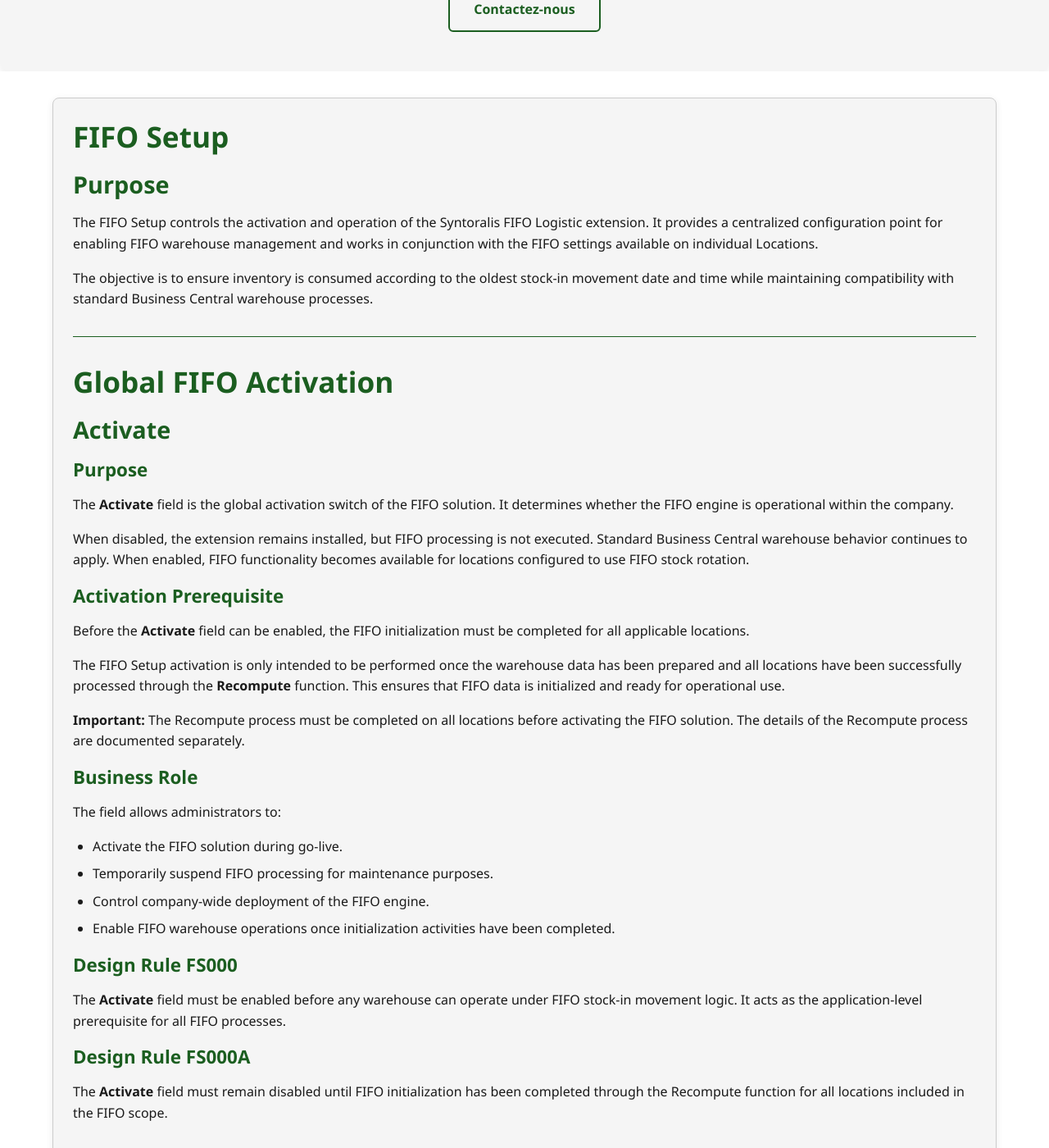
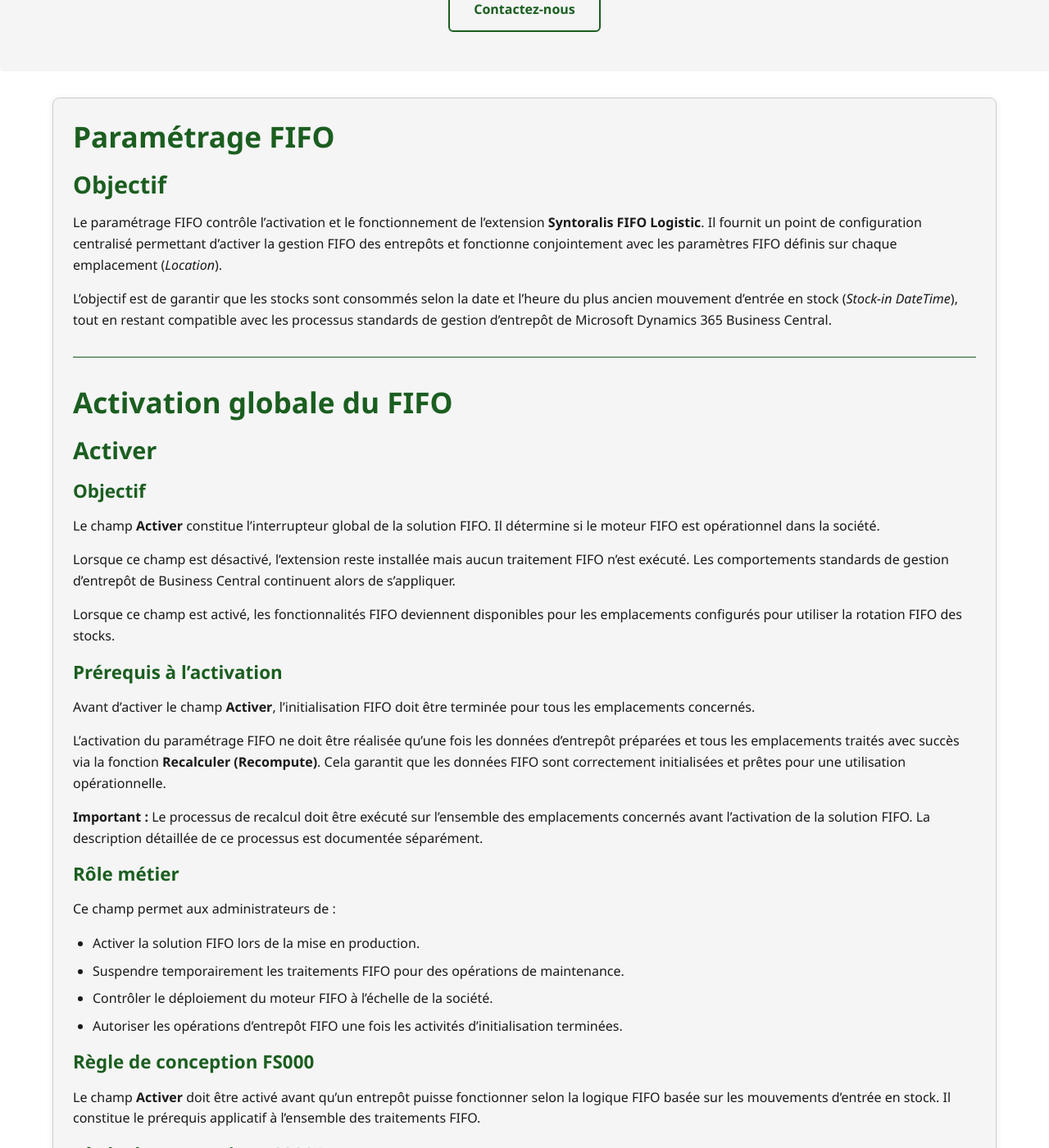
Before and after one commit to Syntoralis/BCApps, a Jekyll site: the page built from docs/syntoralis-fifo-logistic/setup.md, in a window 1280 px wide and 1400 px high, scrolled down 366 px. Shown: the whole window at 82% size. Built offline with Jekyll 4.4.1, drawn with Linux system fonts in a browser that asks for light colours; some of the changed text lies outside the part shown.

Commit message:
feat: update French documentation and add English versions for Syntoralis FIFO Logistic setup

````diff
--- a/docs/_layouts/default.html
+++ b/docs/_layouts/default.html
@@ -140,7 +140,7 @@
       </div>
       <div style="flex: 1 1 150px; text-align: center; max-width: 200px;">
         <a href="https://planet-techcare.green/signataires/#signa_formation" target="_blank" rel="noopener noreferrer" aria-label="Planet TechCare (new window)">
-          <img src="./img/Logo-PlaneteTC-Signataire-couleur.png" alt="Logo Planet TechCare" style="border:0; max-width:200px; width:100%; height:auto;">
+          <img src="../img/Logo-PlaneteTC-Signataire-couleur.png" alt="Logo Planet TechCare" style="border:0; max-width:200px; width:100%; height:auto;">
         </a>
       </div>
       <div style="flex: 1 1 150px; text-align: center; max-width: 200px;">
--- a/docs/syntoralis-fifo-logistic/setup.md
+++ b/docs/syntoralis-fifo-logistic/setup.md
@@ -1,142 +1,146 @@
 ---
 layout: default
-title: "Syntoralis FIFO Logistic - FIFO Setup"
+title: "Syntoralis FIFO Logistic - Paramétrage FIFO"
 ---
 
-# FIFO Setup
+# Paramétrage FIFO
 
-## Purpose
+## Objectif
 
-The FIFO Setup controls the activation and operation of the Syntoralis FIFO Logistic extension. It provides a centralized configuration point for enabling FIFO warehouse management and works in conjunction with the FIFO settings available on individual Locations.
+Le paramétrage FIFO contrôle l’activation et le fonctionnement de l’extension **Syntoralis FIFO Logistic**. Il fournit un point de configuration centralisé permettant d’activer la gestion FIFO des entrepôts et fonctionne conjointement avec les paramètres FIFO définis sur chaque emplacement (*Location*).
 
-The objective is to ensure inventory is consumed according to the oldest stock-in movement date and time while maintaining compatibility with standard Business Central warehouse processes.
+L’objectif est de garantir que les stocks sont consommés selon la date et l’heure du plus ancien mouvement d’entrée en stock (*Stock-in DateTime*), tout en restant compatible avec les processus standards de gestion d’entrepôt de Microsoft Dynamics 365 Business Central.
 
 ---
 
-# Global FIFO Activation
+# Activation globale du FIFO
 
-## Activate
+## Activer
 
-### Purpose
+### Objectif
 
-The **Activate** field is the global activation switch of the FIFO solution. It determines whether the FIFO engine is operational within the company.
+Le champ **Activer** constitue l’interrupteur global de la solution FIFO. Il détermine si le moteur FIFO est opérationnel dans la société.
 
-When disabled, the extension remains installed, but FIFO processing is not executed. Standard Business Central warehouse behavior continues to apply. When enabled, FIFO functionality becomes available for locations configured to use FIFO stock rotation.
+Lorsque ce champ est désactivé, l’extension reste installée mais aucun traitement FIFO n’est exécuté. Les comportements standards de gestion d’entrepôt de Business Central continuent alors de s’appliquer.
 
-### Activation Prerequisite
+Lorsque ce champ est activé, les fonctionnalités FIFO deviennent disponibles pour les emplacements configurés pour utiliser la rotation FIFO des stocks.
 
-Before the **Activate** field can be enabled, the FIFO initialization must be completed for all applicable locations.
+### Prérequis à l’activation
 
-The FIFO Setup activation is only intended to be performed once the warehouse data has been prepared and all locations have been successfully processed through the **Recompute** function. This ensures that FIFO data is initialized and ready for operational use.
+Avant d’activer le champ **Activer**, l’initialisation FIFO doit être terminée pour tous les emplacements concernés.
 
-> **Important:** The Recompute process must be completed on all locations before activating the FIFO solution. The details of the Recompute process are documented separately.
+L’activation du paramétrage FIFO ne doit être réalisée qu’une fois les données d’entrepôt préparées et tous les emplacements traités avec succès via la fonction **Recalculer (Recompute)**. Cela garantit que les données FIFO sont correctement initialisées et prêtes pour une utilisation opérationnelle.
 
-### Business Role
+> **Important :** Le processus de recalcul doit être exécuté sur l’ensemble des emplacements concernés avant l’activation de la solution FIFO. La description détaillée de ce processus est documentée séparément.
 
-The field allows administrators to:
+### Rôle métier
 
-- Activate the FIFO solution during go-live.
-- Temporarily suspend FIFO processing for maintenance purposes.
-- Control company-wide deployment of the FIFO engine.
-- Enable FIFO warehouse operations once initialization activities have been completed.
+Ce champ permet aux administrateurs de :
 
-### Design Rule FS000
+- Activer la solution FIFO lors de la mise en production.
+- Suspendre temporairement les traitements FIFO pour des opérations de maintenance.
+- Contrôler le déploiement du moteur FIFO à l’échelle de la société.
+- Autoriser les opérations d’entrepôt FIFO une fois les activités d’initialisation terminées.
 
-The **Activate** field must be enabled before any warehouse can operate under FIFO stock-in movement logic. It acts as the application-level prerequisite for all FIFO processes.
+### Règle de conception FS000
 
-### Design Rule FS000A
+Le champ **Activer** doit être activé avant qu’un entrepôt puisse fonctionner selon la logique FIFO basée sur les mouvements d’entrée en stock. Il constitue le prérequis applicatif à l’ensemble des traitements FIFO.
 
-The **Activate** field must remain disabled until FIFO initialization has been completed through the Recompute function for all locations included in the FIFO scope.
+### Règle de conception FS000A
+
+Le champ **Activer** doit rester désactivé tant que l’initialisation FIFO n’a pas été réalisée via la fonction **Recalculer** pour l’ensemble des emplacements inclus dans le périmètre FIFO.
 
 ---
 
-# Location FIFO Activation
+# Activation FIFO par emplacement
 
-## Pick Stock-in Movement
+## Prise FIFO sur mouvement d'entrée
 
-### Purpose
+### Objectif
 
-The **Pick Stock-in Movement** field acts as the location-level activation switch. It determines whether FIFO stock rotation is applied to a specific warehouse location.
+Le champ **Prise FIFO sur mouvement d'entrée** constitue l’interrupteur d’activation au niveau de l’emplacement. Il détermine si la rotation FIFO des stocks doit être appliquée à un emplacement donné.
 
-### Design Rule FS001
+### Règle de conception FS001
 
-FIFO processing is applied only when both conditions are met:
+Le traitement FIFO est appliqué uniquement lorsque les deux conditions suivantes sont remplies :
 
 ```text
 FIFO Setup.Activate = TRUE
-AND
+ET
 Location.Pick Stock-in Movement = TRUE
 ```
 
-If either condition is not met, standard Business Central warehouse logic is used.
+Si l’une de ces conditions n’est pas remplie, la logique standard de gestion d’entrepôt de Business Central est utilisée.
 
 ---
 
-# Automatic Configuration Rules
+# Règles de configuration automatiques
 
-## FS002 - Pick Bin Policy
+## FS002 - Politique de sélection des emplacements
 
-When FIFO is enabled for a location, the system automatically enforces:
+Lorsqu’un emplacement est configuré en FIFO, le système impose automatiquement :
 
 ```text
 Pick Bin Policy = Bin Ranking
 ```
 
-This ensures that warehouse picks are generated according to FIFO priorities rather than standard bin selection methods.
+Cela garantit que les prélèvements sont générés selon les priorités FIFO plutôt que selon les méthodes standards de sélection des emplacements de stockage.
 
 ---
 
-## FS003 - Default Bin Selection
+## FS003 - Sélection automatique de l’emplacement
 
-When FIFO is activated, the system clears:
+Lorsque le FIFO est activé, le système vide le paramètre :
 
 ```text
 Default Bin Selection
 ```
 
-This prevents warehouse transactions from bypassing FIFO inventory rotation through predefined default-bin rules.
+Cela empêche les transactions d’entrepôt de contourner la rotation FIFO via des règles de sélection automatiques d’emplacements.
 
 ---
 
-## FS004 - Bin Restrictions
+## FS004 - Restrictions sur les emplacements de stockage
 
-FIFO-enabled locations cannot use:
+Les emplacements configurés en FIFO ne peuvent pas utiliser :
 
-- Default Bins
-- Fixed Bins
-- Dedicated Bins
+- Emplacements par défaut (*Default Bins*)
+- Emplacements fixes (*Fixed Bins*)
+- Emplacements dédiés (*Dedicated Bins*)
 
-These warehouse configurations can conflict with FIFO stock rotation principles and therefore are not supported.
+Ces configurations peuvent entrer en conflit avec les principes de rotation FIFO et ne sont donc pas prises en charge.
 
 ---
 
-# FIFO Tracking Configuration
+# Configuration du suivi FIFO
 
-## Stock-in DateTime
+## Date/Heure d'entrée en stock
 
-The extension adds a custom field on Bin Content:
+L’extension ajoute un champ personnalisé sur les contenus d’emplacement (*Bin Content*) :
 
 ```text
 LIS-LOG-FIFO Stock-in DateTime
 ```
 
-This field stores the timestamp of the stock-in movement associated with the inventory available in the bin. It serves as the primary FIFO sorting criterion used during warehouse pick generation.
+Ce champ stocke la date et l’heure du mouvement d’entrée associé au stock disponible dans l’emplacement.
 
-### FIFO Sorting Rule
+Il constitue le principal critère de tri utilisé lors de la génération des prélèvements.
 
-Inventory is always selected according to:
+### Règle de tri FIFO
+
+Le stock est toujours sélectionné selon la règle suivante :
 
 ```text
-Oldest Stock-in DateTime First
+Le plus ancien Stock-in DateTime en premier
 ```
 
-This guarantees FIFO stock consumption regardless of the physical bin where inventory is stored.
+Cela garantit une consommation FIFO des stocks, indépendamment de l’emplacement physique dans lequel ils sont stockés.
 
 ---
 
-# FIFO Monitoring Fields
+# Champs de suivi FIFO
 
-The following fields are maintained on the Location record:
+Les champs suivants sont maintenus sur la fiche emplacement :
 
 ```text
 LIS-LOG-FIFO RecomputeDone
@@ -144,98 +148,103 @@
 LIS-LOG-FIFO Re. MaxEntryNo
 ```
 
-These fields are used internally to monitor FIFO initialization status.
+Ces champs sont utilisés en interne pour suivre l’état d’initialisation FIFO et les traitements de recalcul.
 
 ---
 
-# Setup Procedure
+# Procédure de mise en œuvre
 
-## Step 1
+## Étape 1
 
-Execute the FIFO Recompute function for all locations that will use FIFO processing.
+Exécuter la fonction **Recalcul FIFO** sur tous les emplacements qui devront utiliser le traitement FIFO.
 
-## Step 2
+## Étape 2
 
-Validate that all locations have successfully completed the initialization process.
+Vérifier que l’initialisation est terminée avec succès pour chacun des emplacements concernés.
 
-## Step 3
+## Étape 3
 
-Open the FIFO Setup page and enable:
+Ouvrir la page **Paramétrage FIFO** puis activer :
 
 ```text
-Activate = TRUE
+Activer = TRUE
 ```
 
-## Step 4
+## Étape 4
 
-Open the Location Card for each warehouse location that must use FIFO logic.
+Ouvrir la fiche emplacement de chaque entrepôt devant fonctionner en FIFO.
 
-## Step 5
+## Étape 5
 
-Enable:
+Activer :
 
 ```text
-Pick Stock-in Movement = TRUE
+Prise FIFO sur mouvement d'entrée = TRUE
 ```
 
-## Step 6
+## Étape 6
 
-Verify that the system uses:
+Vérifier que le système utilise :
 
 ```text
 Pick Bin Policy = Bin Ranking
 ```
 
-## Step 7
+## Étape 7
 
-Verify that the location does not use:
+Vérifier que l’emplacement n’utilise pas :
 
-- Fixed Bins
-- Dedicated Bins
-- Default Bins
+- Emplacements fixes
+- Emplacements dédiés
+- Emplacements par défaut
 
 ---
 
-# Configuration Flow
+# Flux de configuration
 
 ```mermaid
 flowchart TD
 
-A[Run Recompute on All Locations]
---> B[Validation Completed]
+A[Exécuter le recalcul FIFO sur tous les emplacements]
+--> B[Validation terminée]
 
-B --> C[Enable FIFO Setup Activate]
+B --> C[Activer le paramétrage FIFO]
 
-C --> D[Location Setup]
+C --> D[Paramétrage de l'emplacement]
 
-D --> E{Pick Stock-in Movement}
+D --> E{Prise FIFO sur mouvement d'entrée ?}
 
-E -->|No| F[Standard Business Central Logic]
+E -->|Non| F[Logique standard Business Central]
 
-E -->|Yes| G[FIFO Engine Enabled]
+E -->|Oui| G[Moteur FIFO activé]
 
-G --> H[Track Stock-in DateTime]
+G --> H[Suivi du Stock-in DateTime]
 
-H --> I[Sort Oldest Inventory First]
+H --> I[Sélection du stock le plus ancien]
 
-I --> J[Create FIFO Warehouse Picks]
+I --> J[Création des prélèvements FIFO]
 ```
 
 ---
 
-# Key Concept
+# Concept clé
 
-The FIFO solution operates on three mandatory stages:
+La solution FIFO repose sur trois étapes obligatoires :
 
-1. **Recompute locations**
-   Initialize FIFO data for all locations.
+### 1. Recalcul des emplacements
 
-2. **FIFO Setup → Activate**
-   Enable the FIFO engine at company level.
+Initialisation des données FIFO pour tous les emplacements concernés.
 
-3. **Location → Pick Stock-in Movement**
-   Enable FIFO processing for a specific warehouse location.
+### 2. Paramétrage FIFO → Activer
 
-Only when all prerequisites are met does the system apply FIFO stock consumption rules based on Stock-in DateTime and generate FIFO-compliant warehouse picks.
+Activation du moteur FIFO au niveau de la société.
+
+### 3. Emplacement → Prise FIFO sur mouvement d'entrée
+
+Activation du traitement FIFO pour un emplacement spécifique.
+
+Ce n’est qu’après la validation de ces trois prérequis que le système applique les règles de consommation FIFO basées sur le **Stock-in DateTime** et génère des prélèvements conformes à la méthode FIFO.
+
+---
 
 [Index](./index.html)
````
Also changed, not shown: docs/syntoralis-fifo-logistic/index-en.md (added, +12 -0 lines), docs/syntoralis-fifo-logistic/index.md (+4 -4 lines), docs/syntoralis-fifo-logistic/setup-en.md (added, +241 -0 lines).
